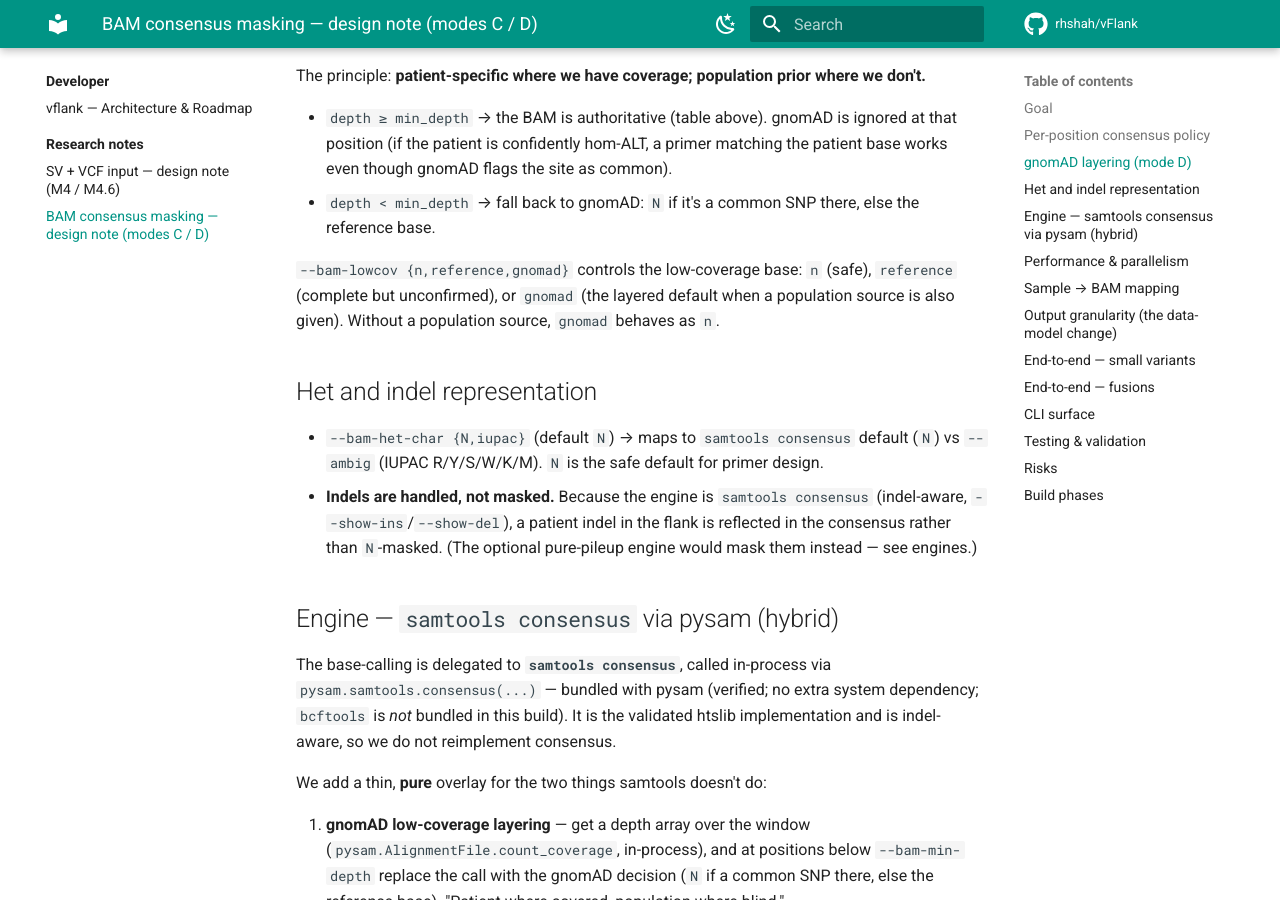
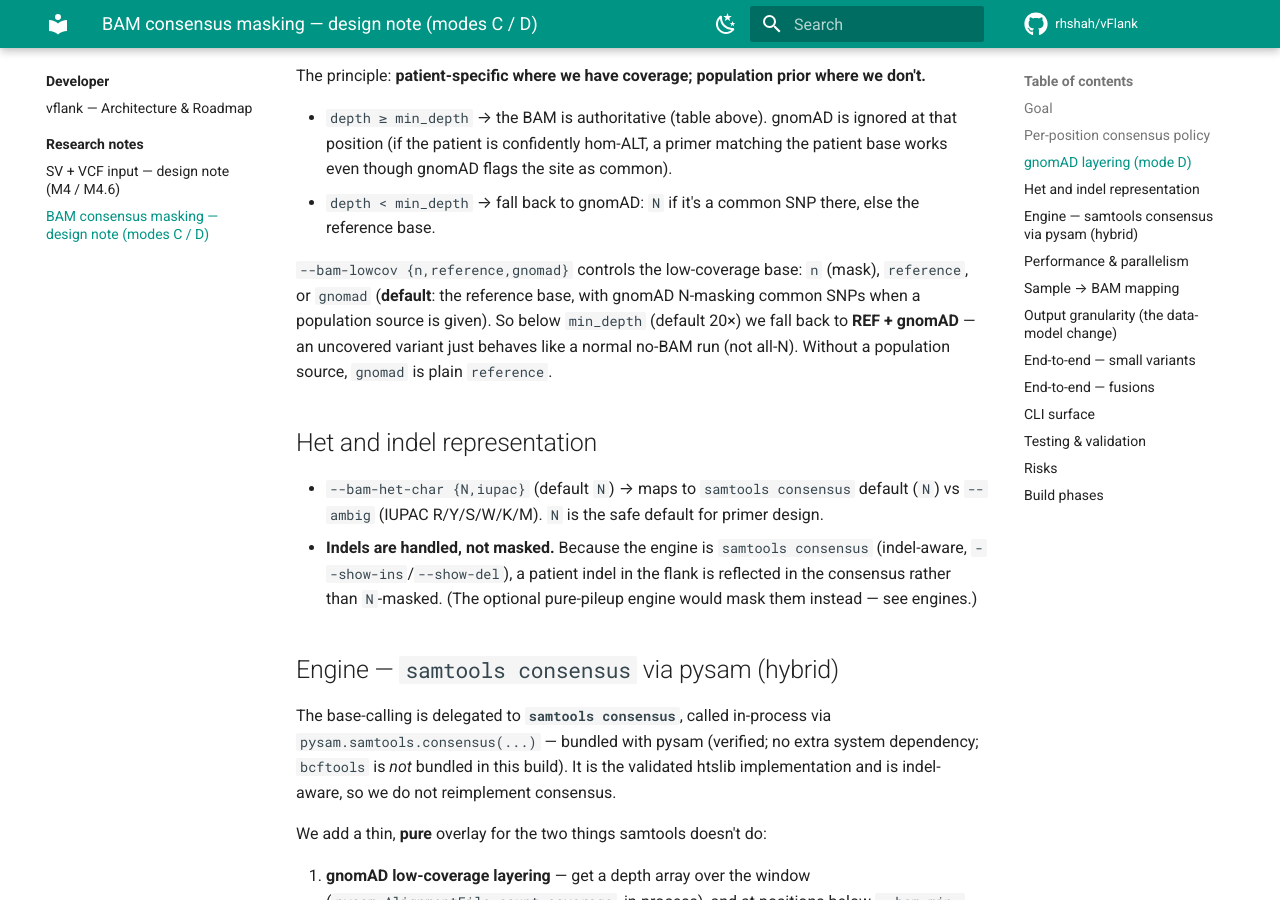
Before and after one commit to rhshah/vFlank, an MkDocs documentation site: the page built from docs/research/bam-consensus.md, in a window 1280 px wide and 900 px high, scrolled down 1249 px. Built offline with MkDocs 1.6.1 and Material for MkDocs 9.7.7, drawn with Linux system fonts in a browser that asks for light colours; comment, search, counter and statistics services are not loaded; the version menu is left out.

Commit message:
Low-coverage default = REF + gnomAD (not all-N)
Below --bam-min-depth, fall back to the reference base (with gnomAD common-SNP
masking if a population source is given) instead of N. An uncovered variant
now behaves like a normal no-BAM run. Dropped the earlier gnomad->n
degradation. On the real slice cohort: bases masked 25,271 -> 18 (just real
hets), 0 fully-masked records.

Co-Authored-By: Claude Fable 5 <noreply@anthropic.com>

```diff
--- a/docs/research/bam-consensus.md
+++ b/docs/research/bam-consensus.md
@@ -44,10 +44,12 @@ we don't.**
 - `depth < min_depth` → fall back to gnomAD: `N` if it's a common SNP there, else
   the reference base.
 
-`--bam-lowcov {n,reference,gnomad}` controls the low-coverage base: `n` (safe),
-`reference` (complete but unconfirmed), or `gnomad` (the layered default when a
-population source is also given). Without a population source, `gnomad` behaves
-as `n`.
+`--bam-lowcov {n,reference,gnomad}` controls the low-coverage base: `n` (mask),
+`reference`, or `gnomad` (**default**: the reference base, with gnomAD N-masking
+common SNPs when a population source is given). So below `min_depth` (default
+20×) we fall back to **REF + gnomAD** — an uncovered variant just behaves like a
+normal no-BAM run (not all-N). Without a population source, `gnomad` is plain
+`reference`.
 
 ## Het and indel representation
 
```
Also changed, not shown: 1 other file.
